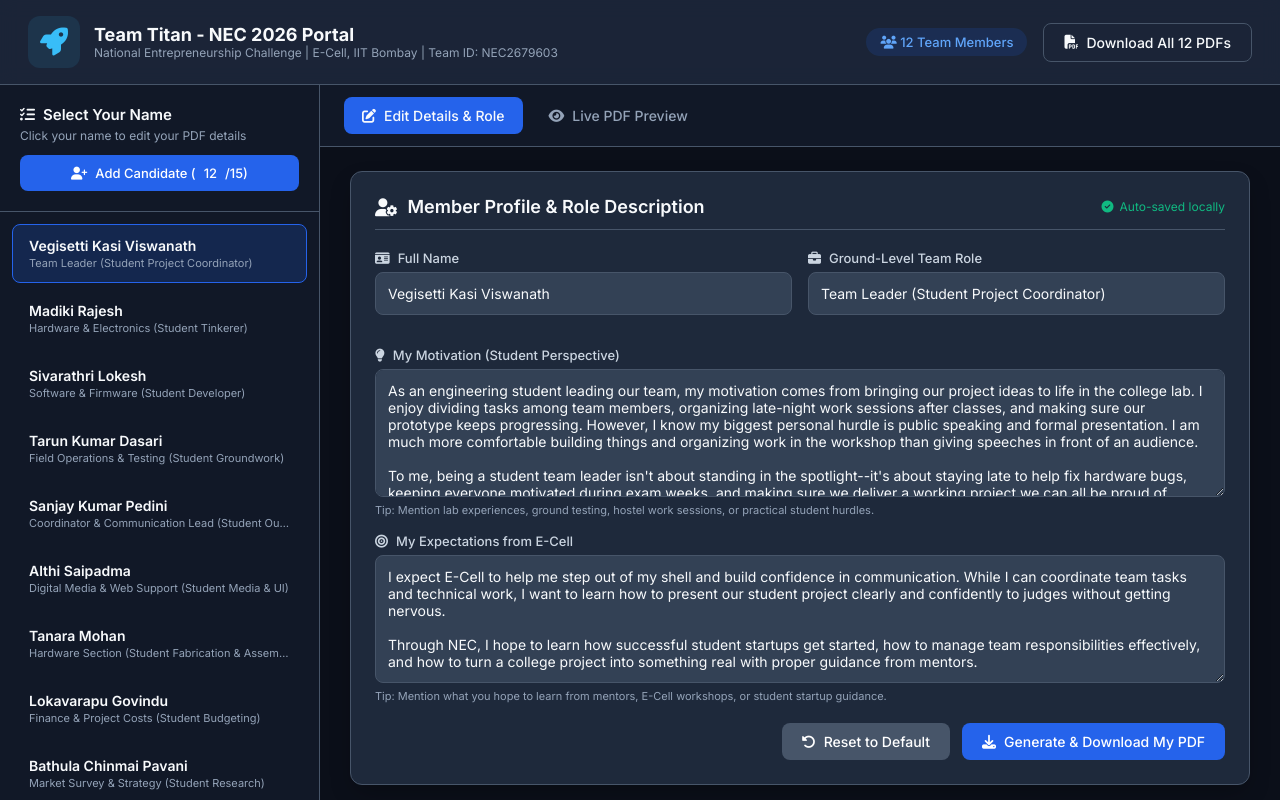
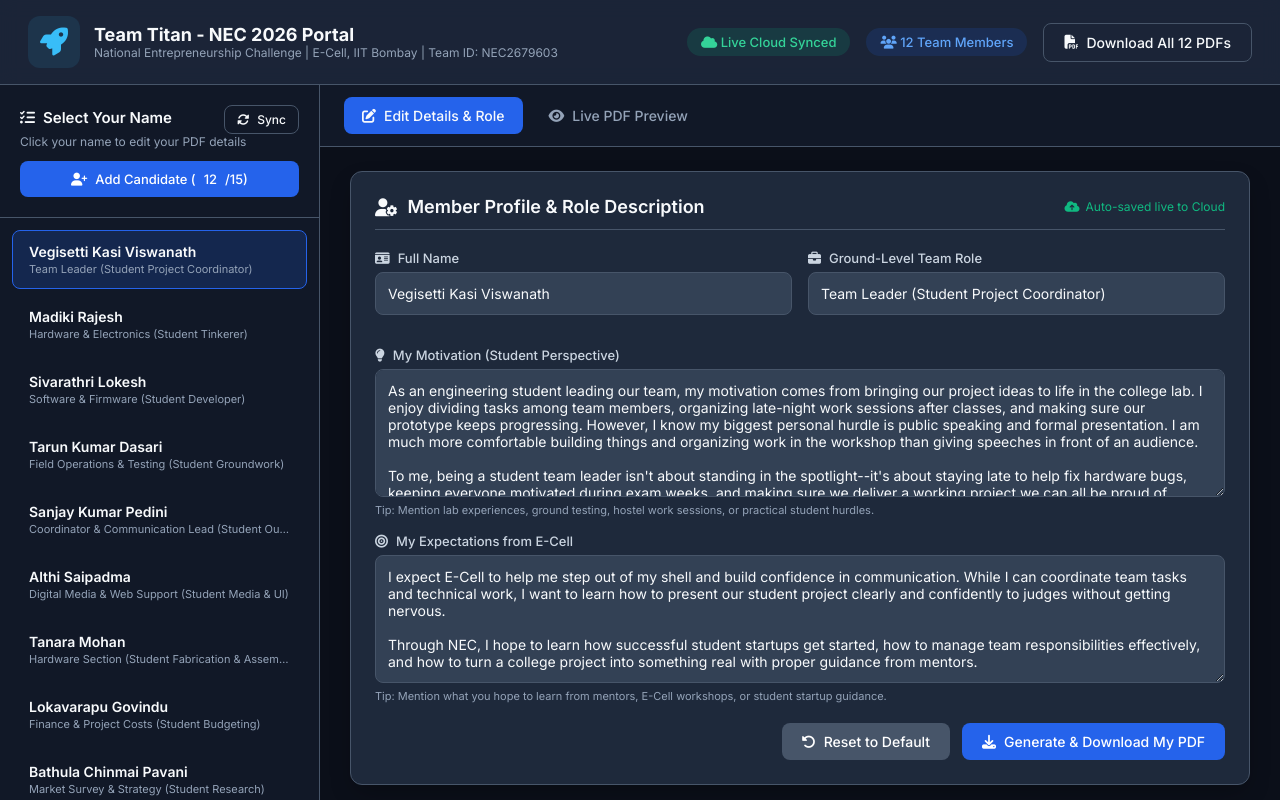
Before and after one commit to jai1aiger/opinion-poll, a plain HTML site: page index.html in a window 1280 px wide. Drawn offline with Linux system fonts and the light colour scheme.

Commit message:
Add cloud sync indicator and refresh button to index.html

```diff
--- a/index.html
+++ b/index.html
@@ -28,6 +28,9 @@
                 </div>
             </div>
             <div class="header-actions">
+                <span class="badge" id="syncStatusBadge" style="background: rgba(16, 185, 129, 0.15); color: #34d399;">
+                    <i class="fa-solid fa-cloud"></i> Live Cloud Synced
+                </span>
                 <span class="badge" id="headerMemberBadge"><i class="fa-solid fa-users"></i> 12 Team Members</span>
                 <button class="btn btn-outline" id="exportAllBtn"><i class="fa-solid fa-file-pdf"></i> Download All PDFs</button>
             </div>
@@ -38,7 +41,12 @@
             <!-- Sidebar: Member Selector -->
             <aside class="sidebar">
                 <div class="sidebar-header">
-                    <h3><i class="fa-solid fa-list-check"></i> Select Your Name</h3>
+                    <div style="display: flex; justify-content: space-between; align-items: center;">
+                        <h3><i class="fa-solid fa-list-check"></i> Select Your Name</h3>
+                        <button class="btn btn-outline btn-sm" id="refreshCloudBtn" title="Sync latest candidate list from cloud">
+                            <i class="fa-solid fa-rotate"></i> Sync
+                        </button>
+                    </div>
                     <p>Click your name to edit your PDF details</p>
                     <button class="btn btn-primary btn-block" id="addCandidateBtn" style="margin-top: 12px; font-size: 13px;">
                         <i class="fa-solid fa-user-plus"></i> Add Candidate (<span id="candidateCount">12</span>/15)
@@ -62,7 +70,7 @@
                     <div class="card form-card">
                         <div class="card-header">
                             <h2><i class="fa-solid fa-user-gear"></i> Member Profile & Role Description</h2>
-                            <span class="save-status" id="saveStatus"><i class="fa-solid fa-circle-check"></i> Auto-saved locally</span>
+                            <span class="save-status" id="saveStatus"><i class="fa-solid fa-cloud-arrow-up"></i> Auto-saved live to Cloud</span>
                         </div>
                         <form id="profileForm">
                             <div class="form-row">
```
